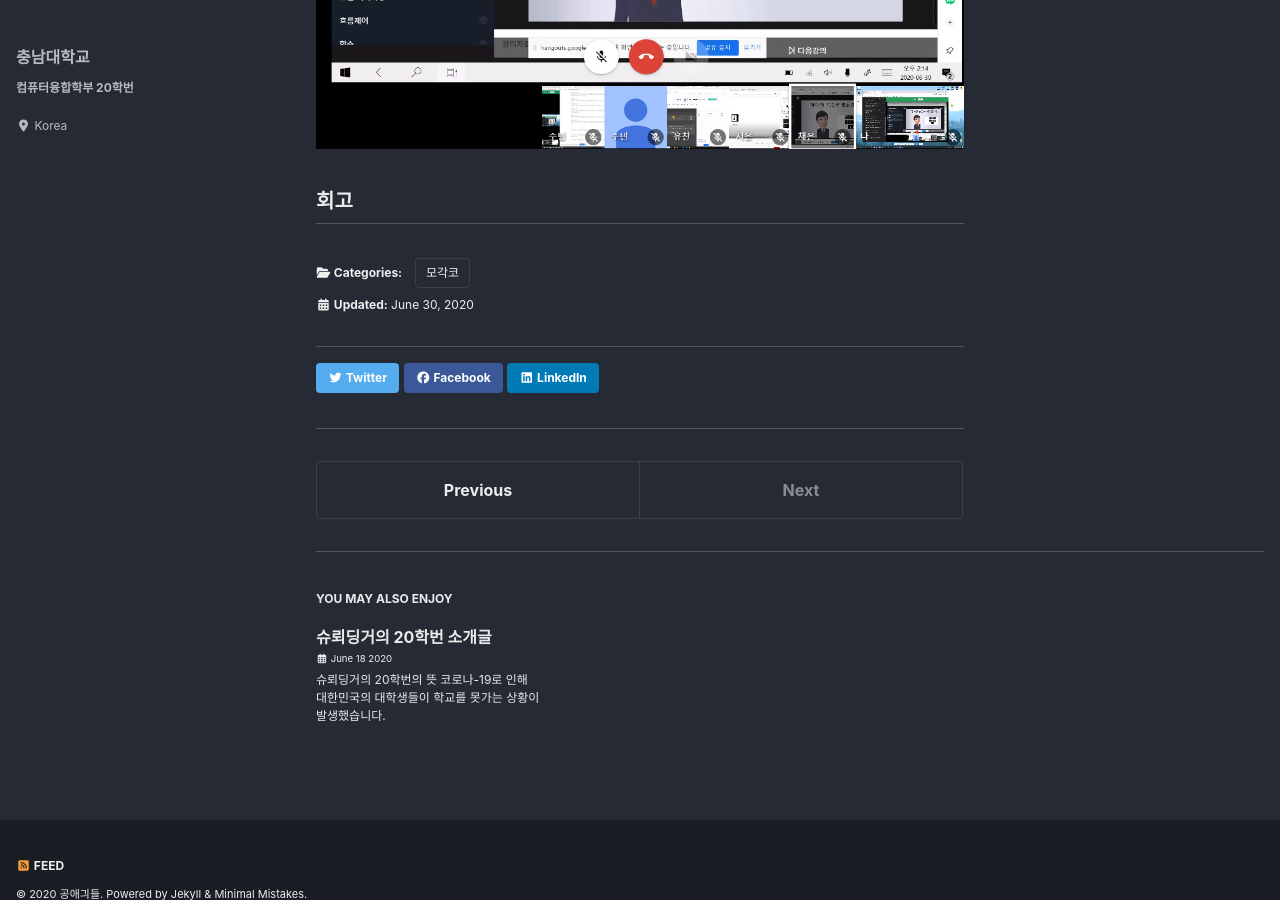
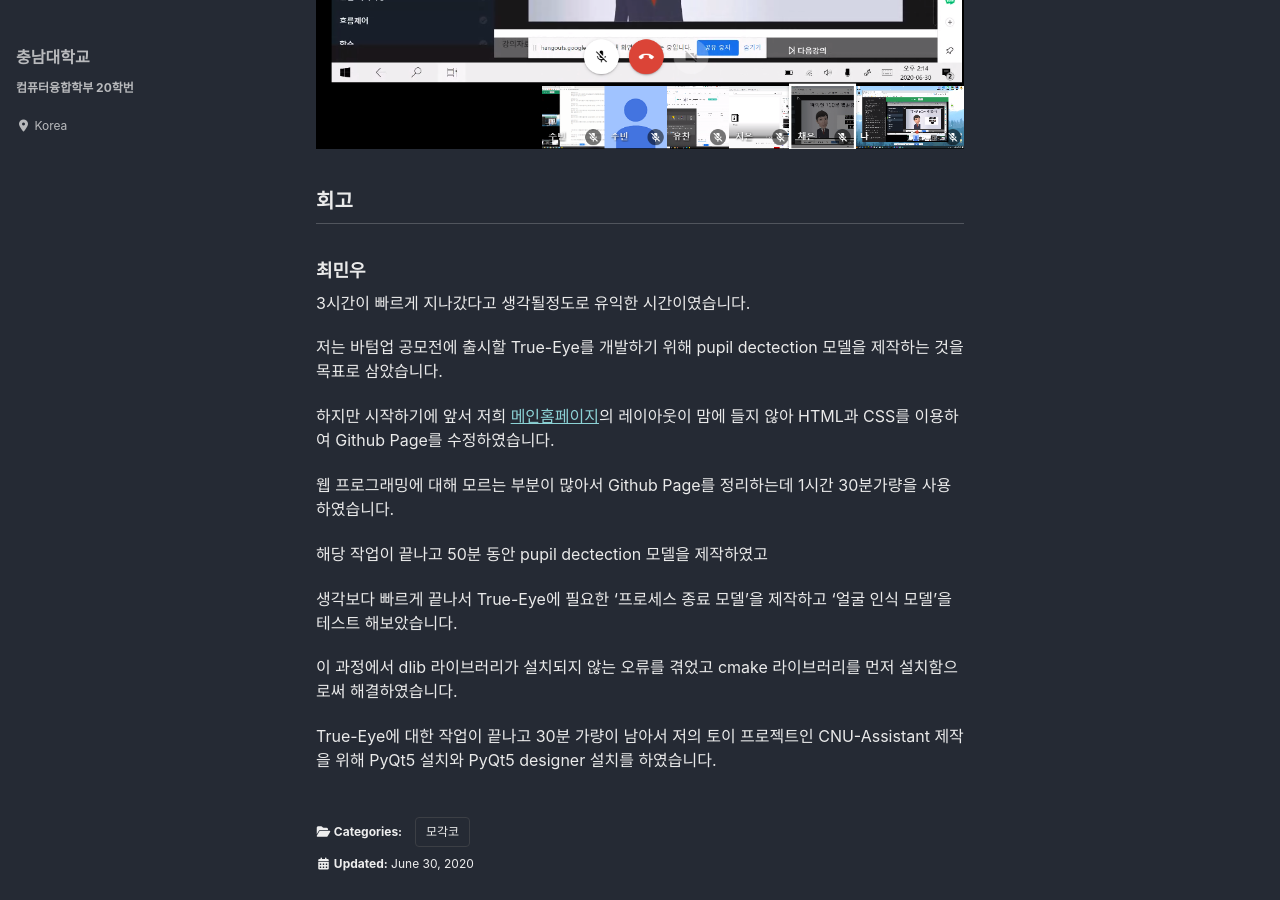
Before and after one commit to schrodinger-20/schrodinger-20.github.io, a Jekyll site: the page built from _posts/2020-06-30-1회.md, in a window 1280 px wide and 900 px high, scrolled down 1277 px. Built offline with Jekyll 4.4.1, drawn with Linux system fonts in a browser that asks for light colours; cached includes are drawn as plain includes; nearby versions of some CDN libraries; some of the changed text lies outside the part shown.

Commit message:
회고록 최민우

```diff
--- a/_posts/2020-06-30-1회.md
+++ b/_posts/2020-06-30-1회.md
@@ -19,7 +19,7 @@ categories: 모각코
 
 ## 목표 사전 발표
 
-* 최민우: [True-Eye 개발] - OpenCV를 활용하여 pupil dection
+* 최민우: [True-Eye 개발] - OpenCV를 활용하여 pupil dectection
 * 노채은: 인프런 <파이썬 100분 핵심 강의> ~11 수강 및 실습 + BOJ 2문제
 * 송유찬: BOJ 브론즈(solved.ac) 15+ 문제 해결
 * 임지은: 생활코딩 파이썬 강의 3강까지 수강 + 학습한 내용 정리 및 실습
@@ -28,3 +28,20 @@ categories: 모각코
 ![화면공유1](/images/2020-06-30/화면공유 사진.png)
 
 ## 회고
+
+### 최민우
+3시간이 빠르게 지나갔다고 생각될정도로  유익한 시간이였습니다.
+
+저는 바텀업 공모전에 출시할 True-Eye를 개발하기 위해 pupil dectection 모델을 제작하는 것을 목표로 삼았습니다.
+
+하지만 시작하기에 앞서 저희 [메인홈페이지](https://schrodinger-20.github.io/)의 레이아웃이 맘에 들지 않아 HTML과 CSS를 이용하여 Github Page를 수정하였습니다.
+
+웹 프로그래밍에 대해 모르는 부분이 많아서 Github Page를 정리하는데 1시간 30분가량을 사용하였습니다.
+
+해당 작업이 끝나고 50분 동안 pupil dectection 모델을 제작하였고
+
+생각보다 빠르게 끝나서 True-Eye에 필요한 '프로세스 종료 모델'을 제작하고 '얼굴 인식 모델'을 테스트 해보았습니다.
+
+이 과정에서 dlib 라이브러리가 설치되지 않는 오류를 겪었고 cmake 라이브러리를 먼저 설치함으로써 해결하였습니다.
+
+True-Eye에 대한 작업이 끝나고 30분 가량이 남아서 저의 토이 프로젝트인 CNU-Assistant 제작을 위해 PyQt5 설치와 PyQt5 designer 설치를 하였습니다.
```
